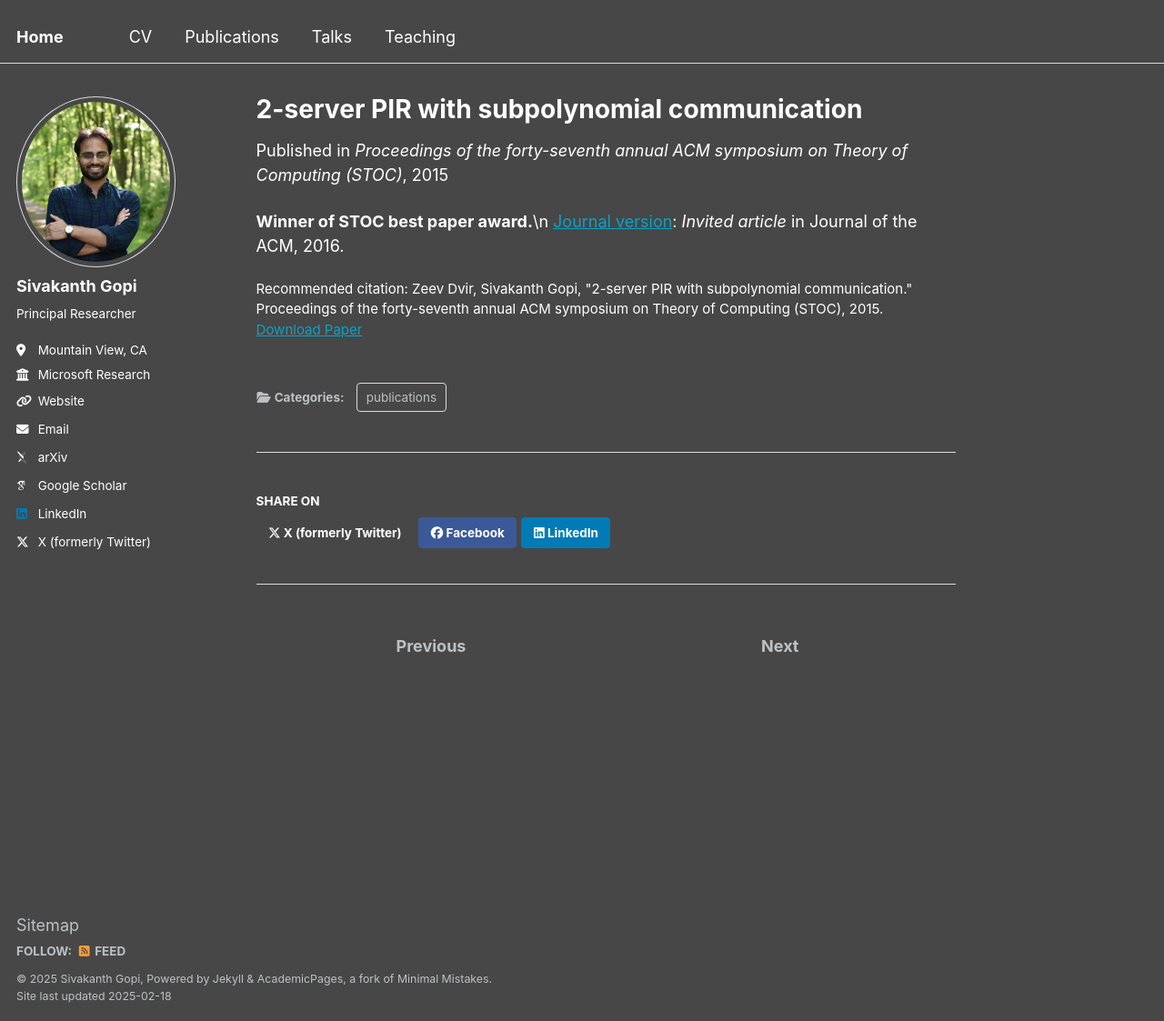
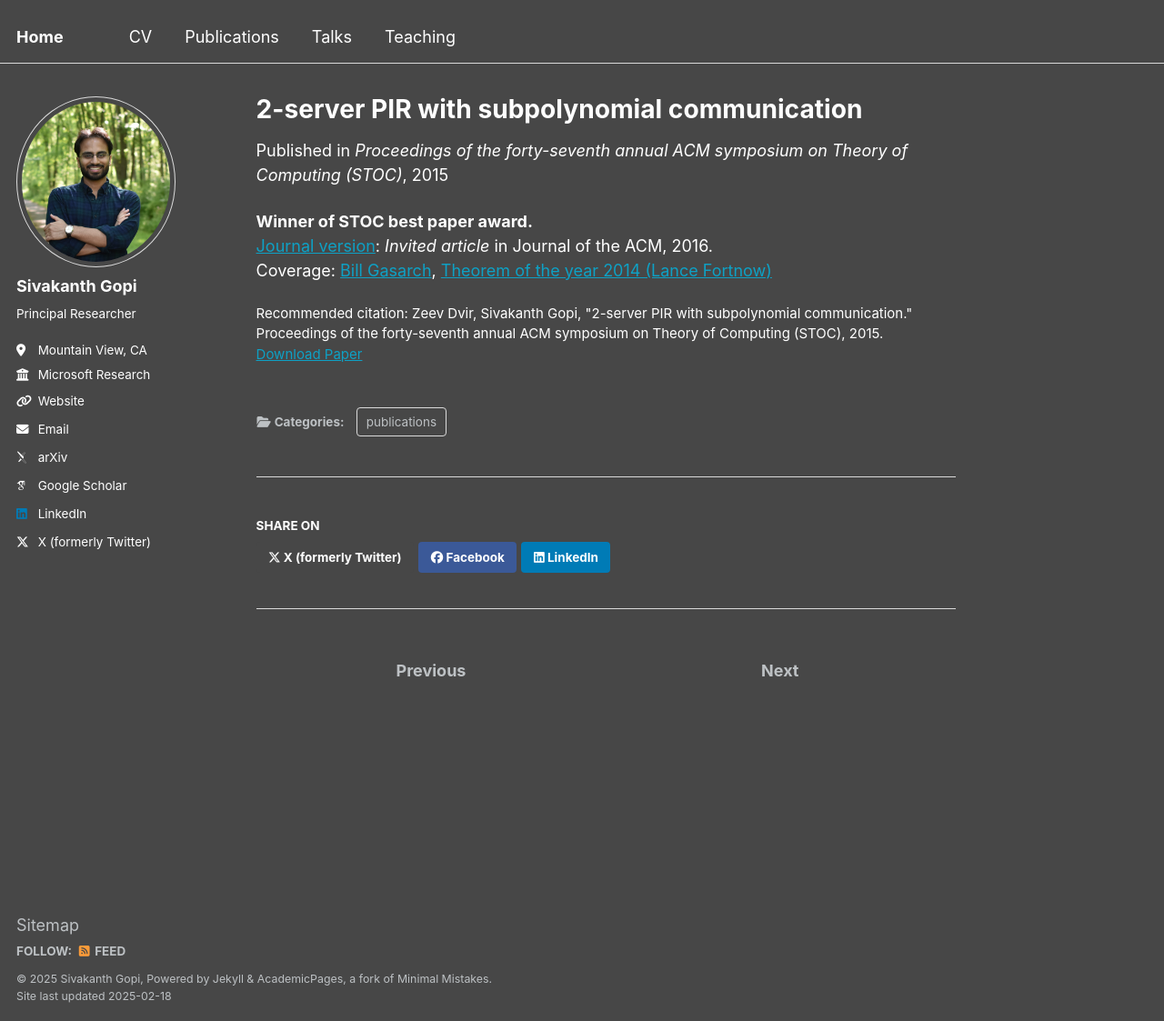
Before and after one commit to gopisivakanth/gopisivakanth.github.io, a Jekyll site: the page built from _publications/2015-01-01-2-server-PIR-with-subpolynomial-communication.md, in a window 1280 px wide and 1123 px high. Shown: the whole window at 91% size. Built offline with Jekyll 4.4.1, drawn with Linux system fonts in a browser that asks for light colours; some web fonts are replaced.

Commit message:
edited 2 server pir pub

```diff
--- a/_publications/2015-01-01-2-server-PIR-with-subpolynomial-communication.md
+++ b/_publications/2015-01-01-2-server-PIR-with-subpolynomial-communication.md
@@ -3,10 +3,10 @@ title: "2-server PIR with subpolynomial communication"
 collection: publications
 category: publications
 permalink: /publication/2015-01-01-2-server-PIR-with-subpolynomial-communication
-excerpt: '**Winner of STOC best paper award.**\n [Journal version](https://dl.acm.org/doi/10.1145/2968443): _Invited article_ in Journal of the ACM, 2016.'
+excerpt: '**Winner of STOC best paper award.**<br> [Journal version](https://dl.acm.org/doi/10.1145/2968443): _Invited article_ in Journal of the ACM, 2016.<br>Coverage: [Bill Gasarch](https://blog.computationalcomplexity.org/2014/08/the-n13-barrier-for-2-server-pirs.html), [Theorem of the year 2014 (Lance Fortnow)](https://blog.computationalcomplexity.org/2014/12/2014-complexity-year-in-review.html)'
 date: 2015-01-01
 venue: 'Proceedings of the forty-seventh annual ACM symposium on Theory of Computing (STOC)'
 paperurl: 'https://arxiv.org/abs/1407.6692'
 citation: ' Zeev Dvir,  Sivakanth Gopi, &quot;2-server PIR with subpolynomial communication.&quot; Proceedings of the forty-seventh annual ACM symposium on Theory of Computing (STOC), 2015.'
 ---
-**Winner of STOC best paper award.**\n [Journal version](https://dl.acm.org/doi/10.1145/2968443): _Invited article_ in Journal of the ACM, 2016.
+**Winner of STOC best paper award.**<br> [Journal version](https://dl.acm.org/doi/10.1145/2968443): _Invited article_ in Journal of the ACM, 2016.<br>Coverage: [Bill Gasarch](https://blog.computationalcomplexity.org/2014/08/the-n13-barrier-for-2-server-pirs.html), [Theorem of the year 2014 (Lance Fortnow)](https://blog.computationalcomplexity.org/2014/12/2014-complexity-year-in-review.html)
--- a/markdown_generator/publications.bib
+++ b/markdown_generator/publications.bib
@@ -15,8 +15,8 @@
   publisher={ACM New York, NY, USA},
   url={https://arxiv.org/abs/1407.6692},
   slidesurl={https://youtu.be/mL9iNGH2vVA?si=laERCeYcRBOf73Gg},
-  note={**Winner of STOC best paper award.**\n
-  [Journal version](https://dl.acm.org/doi/10.1145/2968443): _Invited article_ in Journal of the ACM, 2016.}
+  note={**Winner of STOC best paper award.**<br>
+  [Journal version](https://dl.acm.org/doi/10.1145/2968443): _Invited article_ in Journal of the ACM, 2016.<br>Coverage: [Bill Gasarch](https://blog.computationalcomplexity.org/2014/08/the-n13-barrier-for-2-server-pirs.html), [Theorem of the year 2014 (Lance Fortnow)](https://blog.computationalcomplexity.org/2014/12/2014-complexity-year-in-review.html)
   }
 }
 
```
Also changed, not shown: 3 other files.
